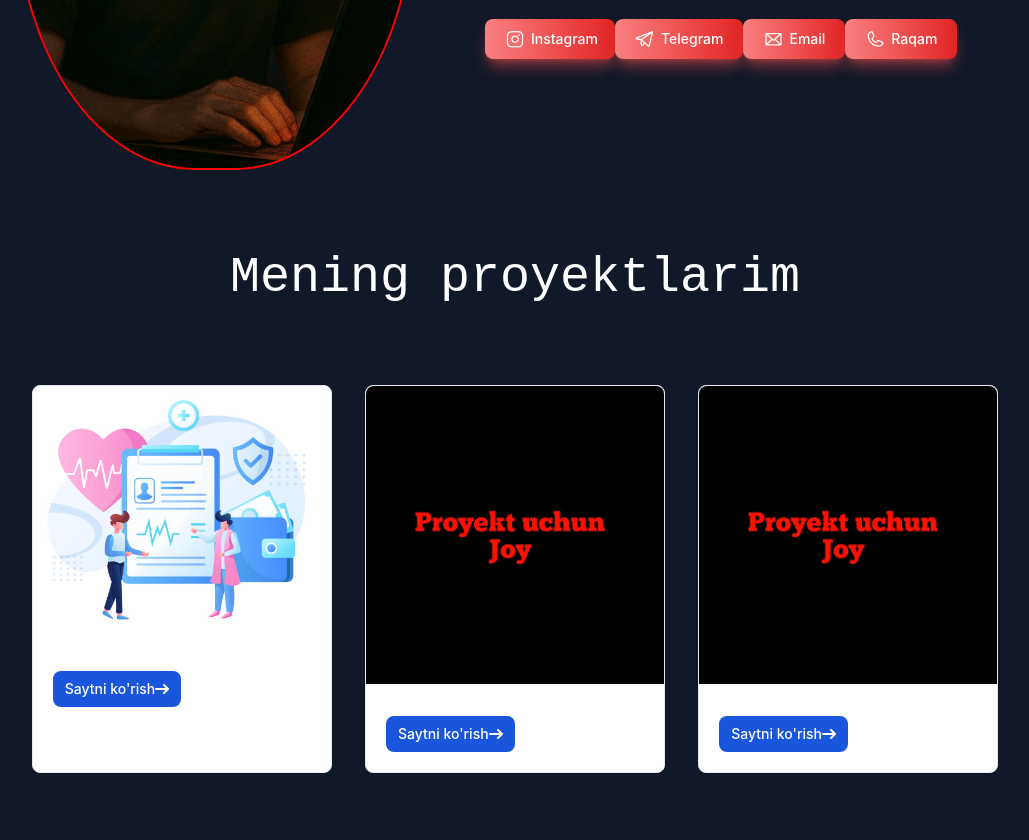
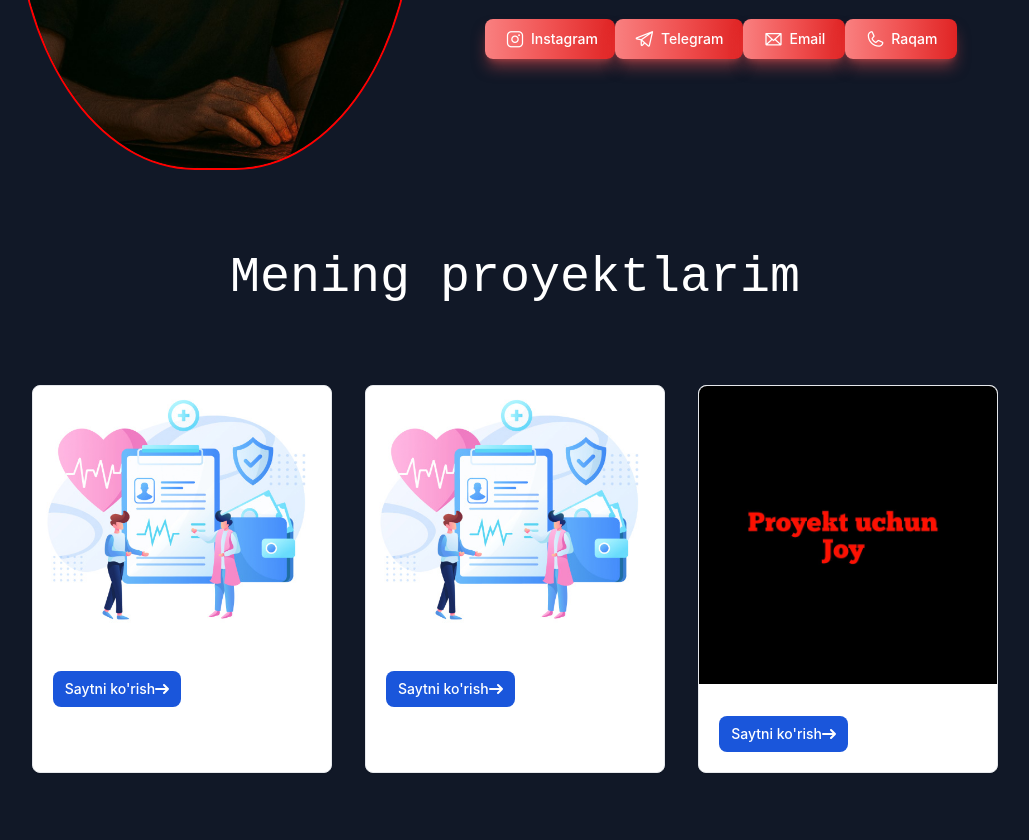
Before and after one commit to Saidazamxon-bit/Said-Fusion, a plain HTML site: page index.html in a window 1280 px wide. Shown: the part 502-1342 px from the top of the page, without its empty margins (125-1154 px from the left). Drawn offline with nearby package versions, Linux system fonts and the light colour scheme; a script that the page names is missing.

Commit message:
Update index.html

```diff
--- a/index.html
+++ b/index.html
@@ -112,7 +112,7 @@
 
     <div class="max-w-sm bg-white border border-gray-200 rounded-lg shadow-sm dark:bg-gray-800 dark:border-gray-700">
         <a href="#">
-            <img class="rounded-t-lg" src="Pr-rasm.jpg" alt="Bu yerda Proyekt bo'ladi" />
+            <img class="rounded-t-lg" src="pry-rasm.jpg" alt="Bu yerda Proyekt bo'ladi" />
         </a>
         <div class="p-5">
             <a href="#">
```
